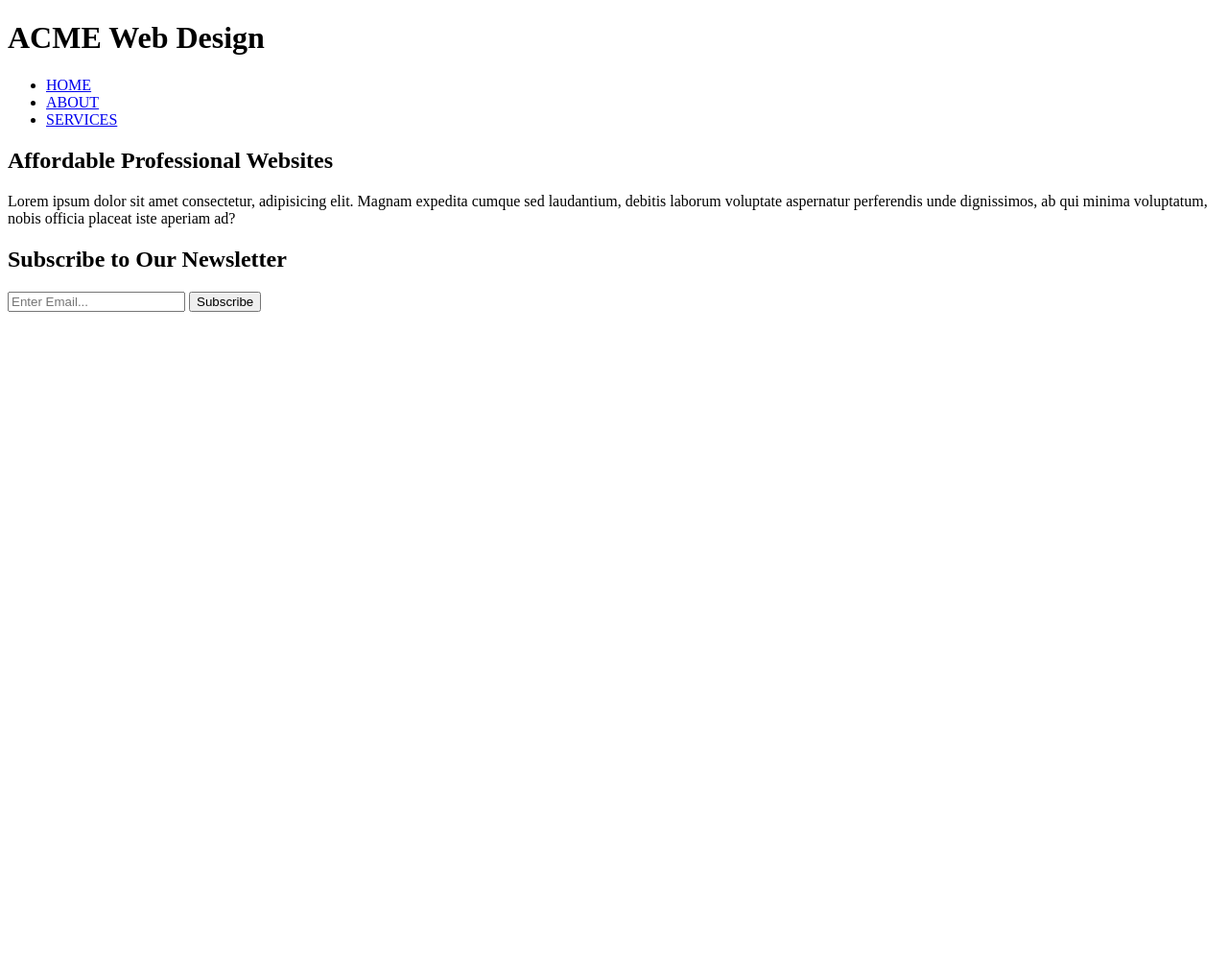
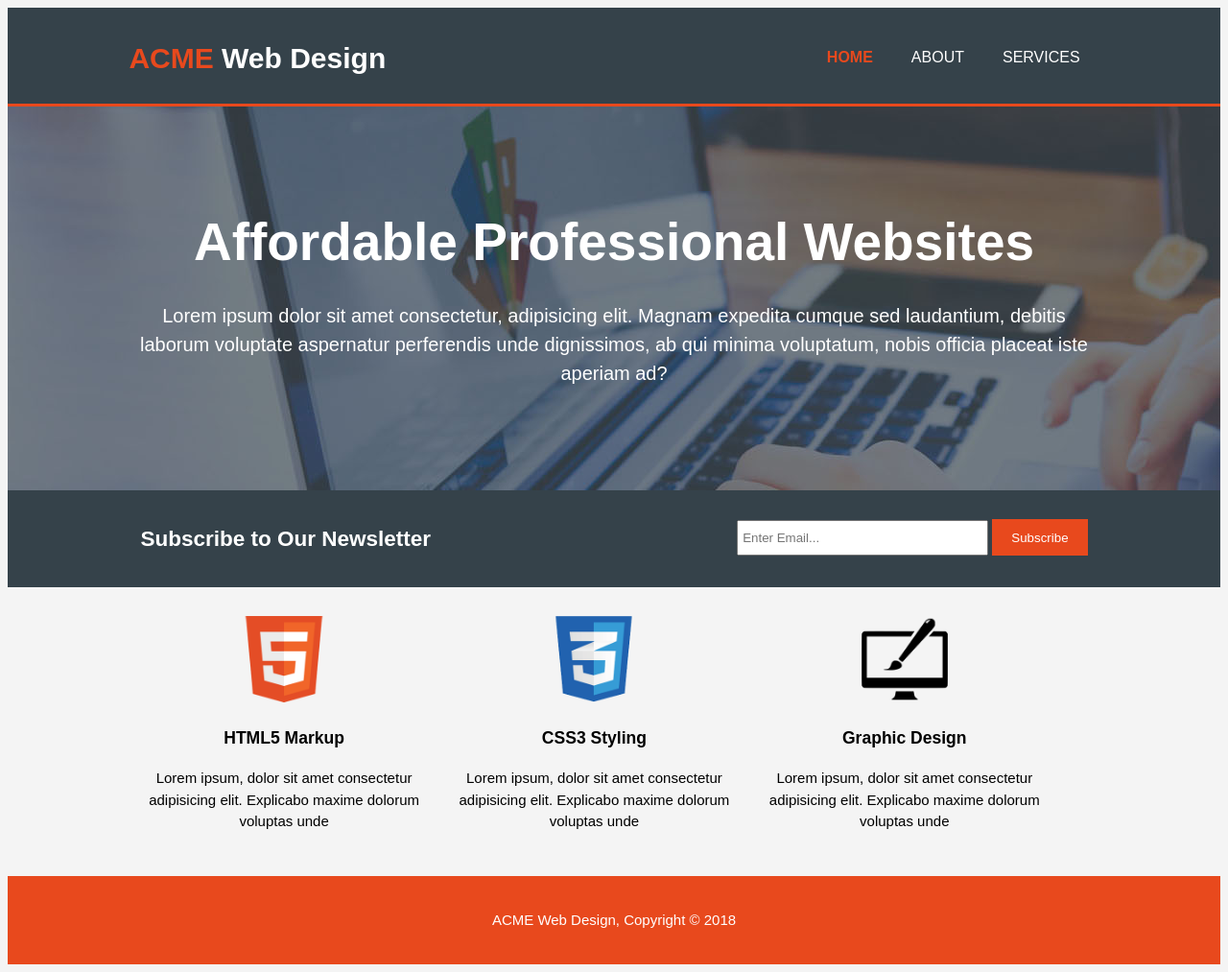
Before and after one commit to shashank8907/ResponsiveWebsiteTutorial, a plain HTML site: page ACME/index.html in a window 1280 px wide. Shown: the whole page at 96% size. Before the commit the page ends 800 px from the top, so only its background shows below. Drawn offline with Linux system fonts and the light colour scheme.

Commit message:
Homepage is complete

```diff
--- a/ACME/css/style.css
+++ b/ACME/css/style.css
@@ -0,0 +1,175 @@
+/* 1 */
+body{
+    font-family: Arial, Helvetica, sans-serif;
+    font-size: 15px;
+    /* height between each line */
+    line-height: 1.5;
+    /* short cut of above */
+    font:15px/1.5 Arial, Helvetica, sans-serif;
+    /* H1 has default padding above and below */
+    padding: 0px;
+    margin: o;
+    background-color: #f4f4f4;
+}
+/* Global **/
+/* 2 */
+.container{
+    width: 80%;
+    /* To make the container move to center */
+    margin: auto;
+    /*
+    If something goes outside the div container
+    we want the content to be hidden
+    */
+    overflow: hidden;
+}
+ul{
+    /* By default ul has margin and padding */
+    margin: 0;
+    padding: 0;
+}
+/* 10 */
+.button_1{
+    height: 38px;
+    background: #e8491d;
+    border: none;
+    padding-left: 20px;
+    padding-right: 20px;
+    color: #fff;
+}
+
+
+/* header **/
+/* 3 */
+header{
+    background: #35424a;
+    color:#fff;
+    padding-top: 30px;
+    /*
+    This way responsive if the text grows and
+    the menu grows we want the height to adjust
+    */
+    min-height: 70px;
+    border-bottom: #e8491d 3px solid;
+}
+
+header a{
+    color: #fff;
+    text-decoration: none;
+    text-transform: uppercase;
+    font-size: 16px;
+}
+
+
+header li{
+    /* why ? */
+    float: left;
+    display: inline;
+    padding: 0 20px 0 20px;
+}
+
+/* 4 */
+/* We want branding to float to the left and nav to the right */
+header #branding{
+    float: left;
+}
+header #branding h1{
+   margin: 0;
+}
+
+header nav{
+    float: right;
+    margin-top: 10px;
+}
+
+/* coloring ACME and nav buttons */
+/* 5 */
+header .highlight, header .current a{
+    /* two classes have this style and only a one of them  */
+   /* re-edit Html */
+    /* 6 */
+   /*
+
+        GO TO html
+        AND WRAP THE "ACME" IN SPAN
+
+        SPAN IS A INLINE LEVEL ELEMENT
+        IF WE WRAP IN DIV THEN ACME WILL
+        GO ON IT'S OWN LINE
+    */
+    color: #e8491d;
+    font-weight: bold;
+}
+/* Add hover state */
+header a:hover{
+    color: #ccc;
+    font-weight: bold;
+}
+
+/* Shocase **/
+/* 7 */
+#showcase{
+    min-height: 400px;
+    /*
+        we give 0  for horizontal and -400px
+        -ve vertical to move image upwards
+    */
+    background: url('/img/showcase.jpg') no-repeat 0 -400px;
+    text-align: center;
+    color: #fff;
+}
+ #showcase h1{
+     margin-top: 100px;
+     font-size: 55px;
+     margin-bottom: 10px;
+ }
+
+ #showcase p{
+     font-size: 20px;
+ }
+ /* #Note: Always add style to the page from top to bottom */
+/* 8 */
+ #newsletter{
+     padding: 15px;
+     color: white;
+     background: #35424a
+}
+/* Newsletter */
+/* float h1 of newsletter to the left */
+#newsletter h1{
+    float: left;
+}
+#newsletter form{
+    float: right;
+    margin-top: 15px;
+}
+#newsletter input[type=email]{
+    padding: 4px;
+    height: 25px;
+    width: 250px;
+}
+/* 9 -We want button style to be global so we can use it in other places */
+
+/* 11 */
+/* Boxes */
+#boxes{
+    margin-top: 20px;
+}
+
+#boxes .box{
+    float: left;
+    text-align: center;
+    width: 30%;
+    padding: 10px;
+}
+
+#boxes .box img{
+    width: 90px;
+}
+footer{
+    padding: 20px;
+    margin-top: 20px;
+    color: #fff;
+    background-color: #e8491d;
+    text-align: center;
+}
--- a/ACME/index.html
+++ b/ACME/index.html
@@ -31,13 +31,13 @@
     <header>
         <div class="container">
             <div id="branding">
-                <h1>ACME Web Design</h1>
+                <h1><span class="highlight">ACME</span> Web Design</h1>
             </div>
             <!-- 8 -->
             <!-- Keeping navigation inside the header -->
             <nav>
                 <ul>
-                    <li><a href="index.html">HOME</a></li>
+                    <li class="current"><a href="index.html">HOME</a></li>
                     <li><a href="about.html">ABOUT</a></li>
                     <li><a href="services.html">SERVICES</a></li>
                 </ul>
@@ -78,7 +78,7 @@
             <form action="">
                 <!-- in html% you don't have to close the tag for inputs' -->
                 <input type="email" placeholder="Enter Email...">
-                <button type="submit" class="button">Subscribe</button>
+                <button type="submit" class="button_1">Subscribe</button>
             </form>
         </div>
     </section>
@@ -94,22 +94,35 @@
                 Each are different boxes
 
              -->
-            <div class="box">
-                <div class="container">
-                    <!-- 18:38 -->
-                </div>
-
-            </div>
 
             <div class="box">
-
+                <img src="/img/logo_html.png" alt="">
+                <h3>HTML5 Markup</h3>
+                <p>
+                    Lorem ipsum, dolor sit amet consectetur adipisicing elit. Explicabo maxime dolorum voluptas unde
+                </p>
             </div>
-
             <div class="box">
-
+                <img src="/img/logo_css.png" alt="">
+                <h3>CSS3 Styling</h3>
+                <p>
+                    Lorem ipsum, dolor sit amet consectetur adipisicing elit. Explicabo maxime dolorum voluptas unde
+                </p>
+            </div>
+            <div class="box">
+                <img src="/img/logo_brush.png" alt="">
+                <h3>Graphic Design</h3>
+                <p>
+                    Lorem ipsum, dolor sit amet consectetur adipisicing elit. Explicabo maxime dolorum voluptas unde
+                </p>
             </div>
         </div>
     </section>
+    <!-- 12 -->
+    <footer>
+        <p>ACME Web Design, Copyright &copy; 2018</p>
+    </footer>
+    <!-- Now that this page is complete  add styling now-->
 </body>
 
 </html>
```
